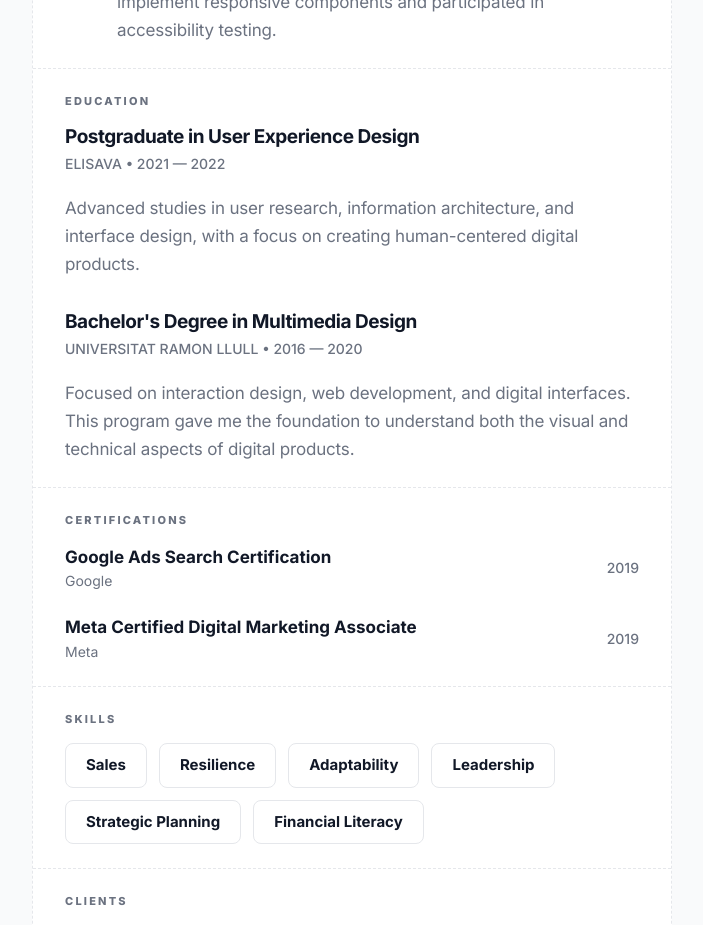
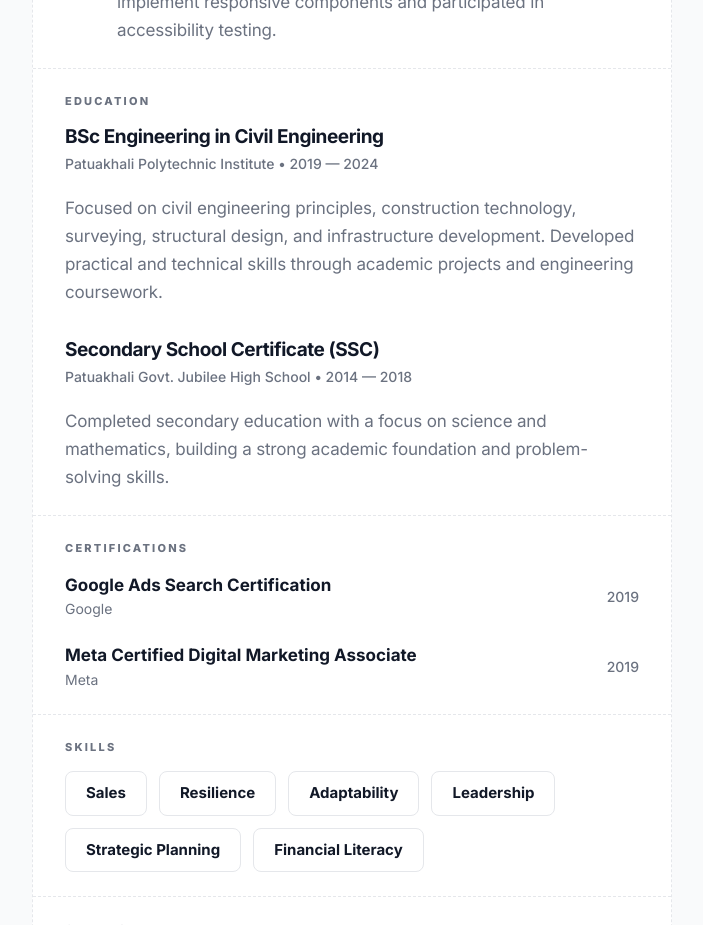
Before and after one commit to ontugoshal/op-goshal-portfolio, a React (Vite) app: page / in a window 1280 px wide. Shown: the part 1120-2045 px from the top of the page, without its empty margins (288-991 px from the left). Built offline with nearby package versions, Linux system fonts and the light colour scheme.

Commit message:
Update Education with personal academic history旋

```diff
--- a/src/components/Education.jsx
+++ b/src/components/Education.jsx
@@ -22,16 +22,16 @@ const Education = () => {
       </h2>
       <div className="flex flex-col gap-8">
         <EducationEntry
-          degree="Postgraduate in User Experience Design"
-          university="ELISAVA"
-          period="2021 — 2022"
-          description="Advanced studies in user research, information architecture, and interface design, with a focus on creating human-centered digital products."
+          degree="BSc Engineering in Civil Engineering"
+          university="Patuakhali Polytechnic Institute"
+          period="2019 — 2024"
+          description="Focused on civil engineering principles, construction technology, surveying, structural design, and infrastructure development. Developed practical and technical skills through academic projects and engineering coursework."
         />
         <EducationEntry
-          degree="Bachelor's Degree in Multimedia Design"
-          university="UNIVERSITAT RAMON LLULL"
-          period="2016 — 2020"
-          description="Focused on interaction design, web development, and digital interfaces. This program gave me the foundation to understand both the visual and technical aspects of digital products."
+          degree="Secondary School Certificate (SSC)"
+          university="Patuakhali Govt. Jubilee High School"
+          period="2014 — 2018"
+          description="Completed secondary education with a focus on science and mathematics, building a strong academic foundation and problem-solving skills."
         />
       </div>
     </section>
```
